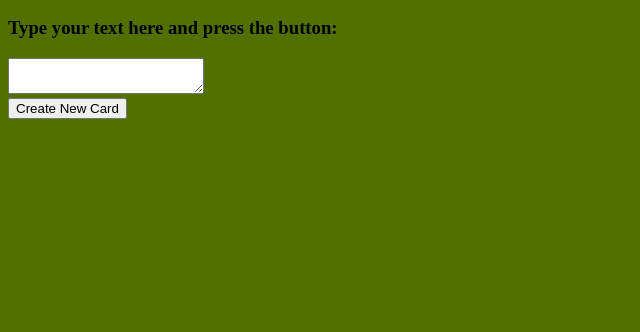
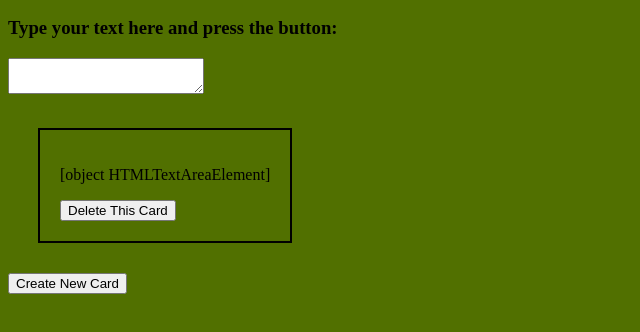
Before and after one commit to mitchellblom/dynCards, a plain HTML site: page index.html in a window 1280 px wide. Both pictures are taken after a click on the button "Create New Card". Shown: the part 50-382 px from the top of the page, without its empty margins (0-640 px from the left). Drawn offline with Linux system fonts and the light colour scheme.

Commit message:
writing object HTML area, literally

```diff
--- a/cards.js
+++ b/cards.js
@@ -1,25 +1,39 @@
 //////////////////// UNIX TIME FOR USE IN NEW CARD IDS ////////////////////
 
-console.log("Unix time", Date.now());
+
 
 //////////////////// OBJECT REFERENCES ///////////////////////////////////
 
-
+var userInputText = document.getElementById("userInputTextArea")
 var createNewCardButton = document.getElementById("Create");
 // A card with a button with this ID will be created each time
+var newCardSpace = document.getElementById("newCardWritesToHere");
 var deleteCardButton = document.getElementById("Destroy");
+var idForCreatedCard;
 
 //////////////////// EVENT LISTENERS /////////////////////////////////////
 
 
-createNewCardButton.addEventListener("click", function(e) {
-	console.log("button click works");
+createNewCardButton.addEventListener("click", function() {
+	createCardId();
 });
 
 //////////////////// FUNCTIONS FOR CARD CREATION AND DELETION ////////////
 
-function createNewCard() {
+function createCardId() {
+	idForCreatedCard = Date.now();
+	console.log("idForCreatedCard:", idForCreatedCard);
+	createNewCard(idForCreatedCard);
+};
 
+function createNewCard(idForCreatedCard) {
+	var newCard =
+		`<div class='dynamicCard' id='${idForCreatedCard}'>
+			<p>${userInputText}</p>
+			<button id='Destroy'>Delete This Card</button>
+		</div>`
+		console.log("newCard", newCard);
+	newCardSpace.innerHTML = newCard;
 };
 
 function deleteCard() {
--- a/main.css
+++ b/main.css
@@ -7,3 +7,11 @@ textarea {
 	width: 15%;
 	text-overflow: wrap;
 }
+
+.dynamicCard {
+	display: inline-block;
+	border: 2px solid black;
+	margin: 30px;
+	padding: 20px;
+	overflow-wrap: wrap;
+}
```
Also changed, not shown: index.html (+0 -1 lines).
